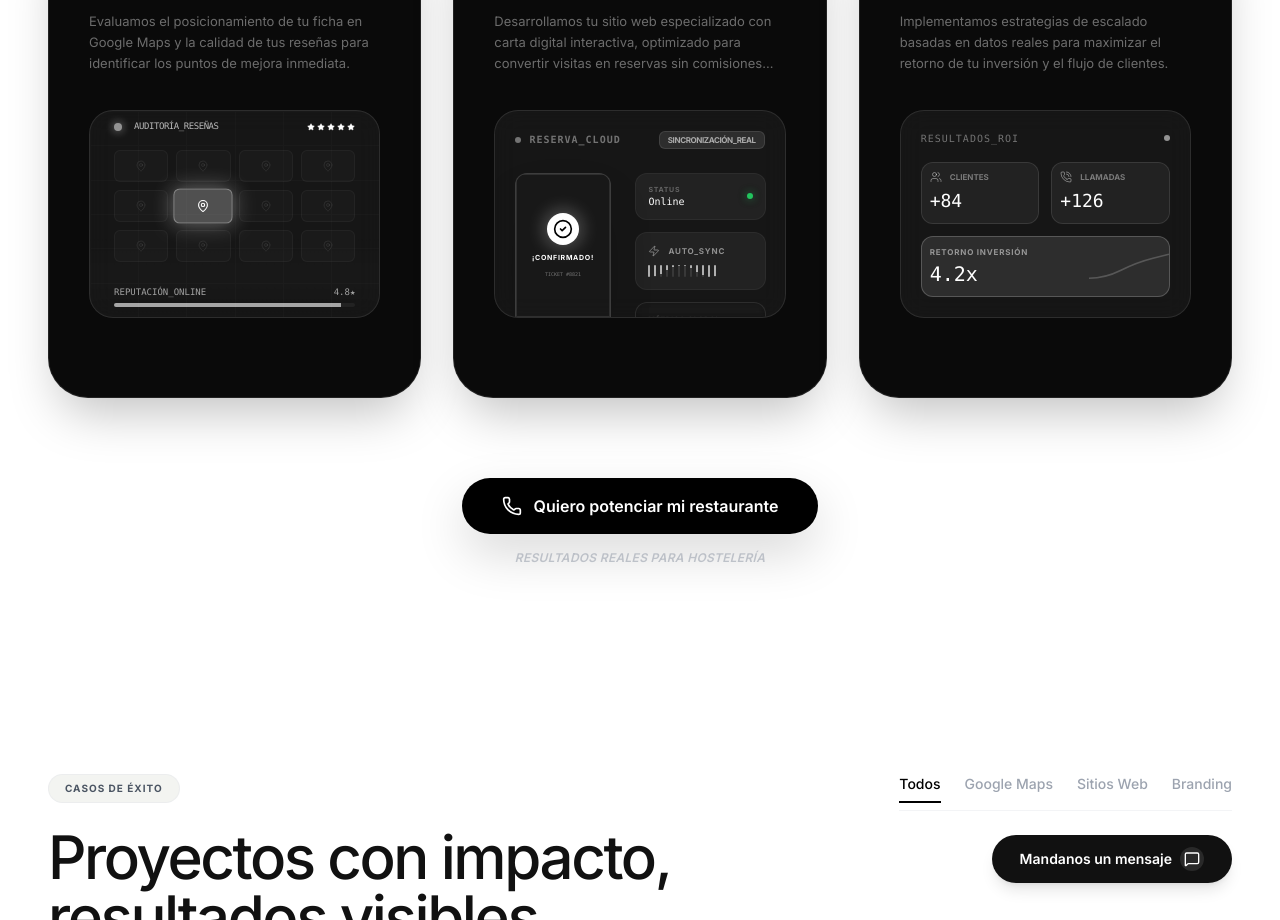
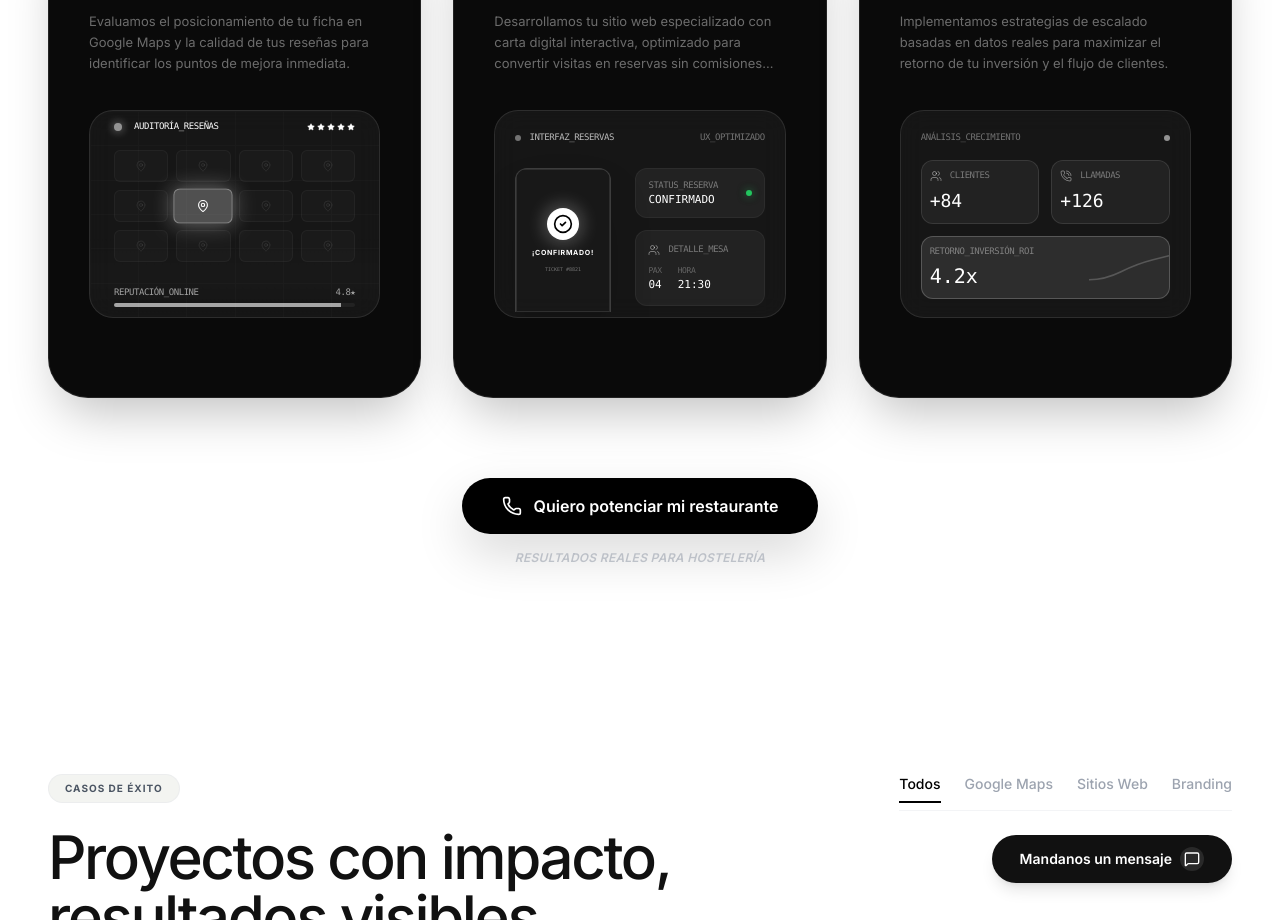
Before and after one commit to motionsmanagement/Motions, a React (Vite) app: page / in a window 1280 px wide. Shown: the part 2380-3300 px from the top of the page. Built offline with nearby package versions, Linux system fonts and the light colour scheme.

Commit message:
design: unify technical label typography and restore reservation data box

```diff
--- a/components/HowItWorks.tsx
+++ b/components/HowItWorks.tsx
@@ -45,7 +45,7 @@ const HowItWorks: React.FC = () => {
                 <div className="flex items-center justify-between">
                   <div className="flex items-center gap-3">
                     <div className="w-2 h-2 rounded-full bg-white animate-pulse shadow-[0_0_10px_white]"></div>
-                    <span className="text-[9px] font-mono text-white/70 tracking-tighter uppercase whitespace-nowrap">AUDITORÍA_RESEÑAS</span>
+                    <span className="text-[9px] font-mono text-white tracking-tighter uppercase whitespace-nowrap">AUDITORÍA_RESEÑAS</span>
                   </div>
                   <div className="flex gap-0.5">
                     {[...Array(5)].map((_, i) => (
@@ -62,8 +62,8 @@ const HowItWorks: React.FC = () => {
                   ))}
                 </div>
                 <div className="pt-2">
-                  <div className="flex justify-between text-[9px] text-white/60 mb-1 font-mono uppercase">
-                    <span>Reputación_Online</span>
+                  <div className="flex justify-between text-[9px] text-white/60 mb-1 font-mono uppercase tracking-tighter">
+                    <span>REPUTACIÓN_ONLINE</span>
                     <span className="tabular-nums">4.8★</span>
                   </div>
                   <div className="h-1 w-full bg-white/5 rounded-full overflow-hidden">
@@ -90,9 +90,9 @@ const HowItWorks: React.FC = () => {
               <div className="flex items-center justify-between mb-4">
                 <div className="flex items-center gap-2">
                   <div className="w-1.5 h-1.5 rounded-full bg-white/40"></div>
-                  <span className="text-[10px] font-mono text-white/40 uppercase tracking-widest font-bold">Reserva_Cloud</span>
+                  <span className="text-[9px] font-mono text-white/70 uppercase tracking-tighter">INTERFAZ_RESERVAS</span>
                 </div>
-                <div className="px-2 py-0.5 rounded-md bg-white/10 border border-white/10 text-[8px] font-bold text-white/60 uppercase tracking-tighter">Sincronización_Real</div>
+                <div className="text-[9px] font-mono text-white/40 uppercase tracking-tighter">UX_OPTIMIZADO</div>
               </div>
 
               <div className="flex gap-6 h-full relative">
@@ -113,7 +113,7 @@ const HowItWorks: React.FC = () => {
                       <div className="h-1 w-full bg-white/10 rounded-full"></div>
                       <div className="h-1 w-2/3 bg-white/10 rounded-full"></div>
                     </div>
-                    <div className="h-6 w-full bg-white/40 rounded-md border border-white/20 shadow-lg"></div>
+                    <div className="h-6 w-full bg-white/40 rounded-md border border-white/20"></div>
                   </div>
 
                   {/* Step 3: Success Confirmation */}
@@ -126,37 +126,39 @@ const HowItWorks: React.FC = () => {
                   </div>
                 </div>
 
-                {/* Technical Side-Info (Static but layered) */}
+                {/* Information Boxes - NO LONGER FLOATING */}
                 <div className="flex-1 space-y-3 pt-2">
-                  <div className="relative group">
-                    <div className="bg-white/5 border border-white/5 rounded-xl p-3 flex items-center justify-between">
-                      <div className="flex flex-col gap-1">
-                        <span className="text-[7px] text-white/30 uppercase font-bold tracking-widest leading-none">Status</span>
-                        <span className="text-[10px] text-white font-mono leading-none">Online</span>
-                      </div>
-                      <div className="w-1.5 h-1.5 rounded-full bg-green-500 shadow-[0_0_8px_rgba(34,197,94,0.6)]"></div>
+                  <div className="bg-white/5 border border-white/5 rounded-xl p-3 flex items-center justify-between">
+                    <div className="flex flex-col gap-1">
+                      <span className="text-[9px] text-white/40 font-mono uppercase tracking-tighter leading-none">STATUS_RESERVA</span>
+                      <span className="text-[11px] text-white font-mono leading-none">CONFIRMADO</span>
                     </div>
+                    <div className="w-1.5 h-1.5 rounded-full bg-green-500 shadow-[0_0_8px_rgba(34,197,94,0.6)]"></div>
                   </div>
 
+                  {/* Reservation Details Box */}
                   <div className="bg-white/5 border border-white/5 rounded-xl p-3">
                     <div className="flex items-center gap-2 mb-2">
-                      <Zap className="w-3 h-3 text-white/40" />
-                      <span className="text-[8px] text-white/50 font-bold uppercase tracking-widest">Auto_Sync</span>
+                      <Users className="w-3 h-3 text-white/40" />
+                      <span className="text-[9px] font-mono text-white/40 uppercase tracking-tighter">DETALLE_MESA</span>
                     </div>
-                    <div className="flex gap-1">
-                      {[...Array(12)].map((_, i) => (
-                        <div key={i} className="h-3 w-0.5 bg-white/10 rounded-full overflow-hidden">
-                          <div className="h-full w-full bg-white/60 animate-loading-bar" style={{ animationDelay: `${i * 0.15}s` }}></div>
-                        </div>
-                      ))}
+                    <div className="flex items-center gap-4">
+                      <div className="flex flex-col">
+                        <span className="text-[8px] text-white/30 font-mono uppercase tracking-tighter">PAX</span>
+                        <span className="text-[11px] text-white font-mono">04</span>
+                      </div>
+                      <div className="flex flex-col">
+                        <span className="text-[8px] text-white/30 font-mono uppercase tracking-tighter">HORA</span>
+                        <span className="text-[11px] text-white font-mono">21:30</span>
+                      </div>
                     </div>
                   </div>
 
                   <div className="bg-black/20 border border-white/10 rounded-xl p-3 backdrop-blur-sm">
-                    <div className="text-[7px] text-white/30 font-bold uppercase tracking-widest mb-1.5">Métrica Global</div>
+                    <div className="text-[9px] text-white/40 font-mono uppercase tracking-tighter mb-1.5">MÉTRICA_WEB</div>
                     <div className="flex items-end justify-between">
                       <div className="text-xl font-mono text-white leading-none">100%</div>
-                      <div className="text-[7px] text-white/30 uppercase font-bold">Disponibilidad</div>
+                      <div className="text-[8px] text-white/30 font-mono uppercase tracking-tighter">UPTIME</div>
                     </div>
                   </div>
                 </div>
@@ -178,7 +180,7 @@ const HowItWorks: React.FC = () => {
             {/* Visualization: Professional KPI Dashboard */}
             <div className="mt-8 relative bg-white/5 rounded-3xl p-5 border border-white/10 backdrop-blur-md h-52 flex flex-col overflow-hidden shrink-0">
               <div className="flex items-center justify-between mb-4">
-                <div className="text-[10px] font-mono text-white/40 tracking-widest uppercase">RESULTADOS_ROI</div>
+                <div className="text-[9px] font-mono text-white/40 tracking-tighter uppercase whitespace-nowrap">ANÁLISIS_CRECIMIENTO</div>
                 <div className="w-1.5 h-1.5 rounded-full bg-white animate-pulse"></div>
               </div>
 
@@ -186,21 +188,21 @@ const HowItWorks: React.FC = () => {
                 <div className="bg-white/5 border border-white/10 rounded-xl p-2 flex flex-col justify-center">
                   <div className="flex items-center gap-2 mb-1">
                     <Users className="w-3 h-3 text-white/40" />
-                    <span className="text-[8px] text-white/40 font-bold uppercase">Clientes</span>
+                    <span className="text-[9px] font-mono text-white/40 uppercase tracking-tighter">CLIENTES</span>
                   </div>
                   <div className="text-lg font-mono text-white tabular-nums">+84</div>
                 </div>
                 <div className="bg-white/5 border border-white/10 rounded-xl p-2 flex flex-col justify-center">
                   <div className="flex items-center gap-2 mb-1">
                     <PhoneCall className="w-3 h-3 text-white/40" />
-                    <span className="text-[8px] text-white/40 font-bold uppercase">Llamadas</span>
+                    <span className="text-[9px] font-mono text-white/40 uppercase tracking-tighter">LLAMADAS</span>
                   </div>
                   <div className="text-lg font-mono text-white tabular-nums">+126</div>
                 </div>
                 <div className="col-span-2 bg-white/10 border border-white/20 rounded-xl p-2 flex items-center justify-between overflow-hidden relative">
-                  <div className="relative z-10">
-                    <div className="text-[8px] text-white/50 font-bold uppercase tracking-widest mb-0.5">Retorno Inversión</div>
-                    <div className="text-xl font-mono text-white group-hover:scale-105 transition-transform duration-500">4.2x</div>
+                  <div className="relative z-10 w-full">
+                    <div className="text-[9px] font-mono text-white/40 uppercase tracking-tighter mb-1">RETORNO_INVERSIÓN_ROI</div>
+                    <div className="text-xl font-mono text-white transition-transform duration-500">4.2x</div>
                   </div>
                   <div className="absolute right-0 bottom-0 top-0 w-20 opacity-20">
                     <svg viewBox="0 0 100 40" className="w-full h-full">
@@ -251,15 +253,6 @@ const HowItWorks: React.FC = () => {
                 .animate-loop-step-2 { animation: loop-step-2 9s infinite; }
                 .animate-loop-step-3 { animation: loop-step-3 9s infinite; }
 
-                @keyframes loading-bar {
-                    0% { height: 0; }
-                    50% { height: 100%; }
-                    100% { height: 0; }
-                }
-                .animate-loading-bar {
-                    animation: loading-bar 1.5s ease-in-out infinite;
-                }
-
                 @keyframes float-slow {
                     0%, 100% { transform: translateY(0px) rotate(0deg); }
                     50% { transform: translateY(-10px) rotate(1deg); }
```
